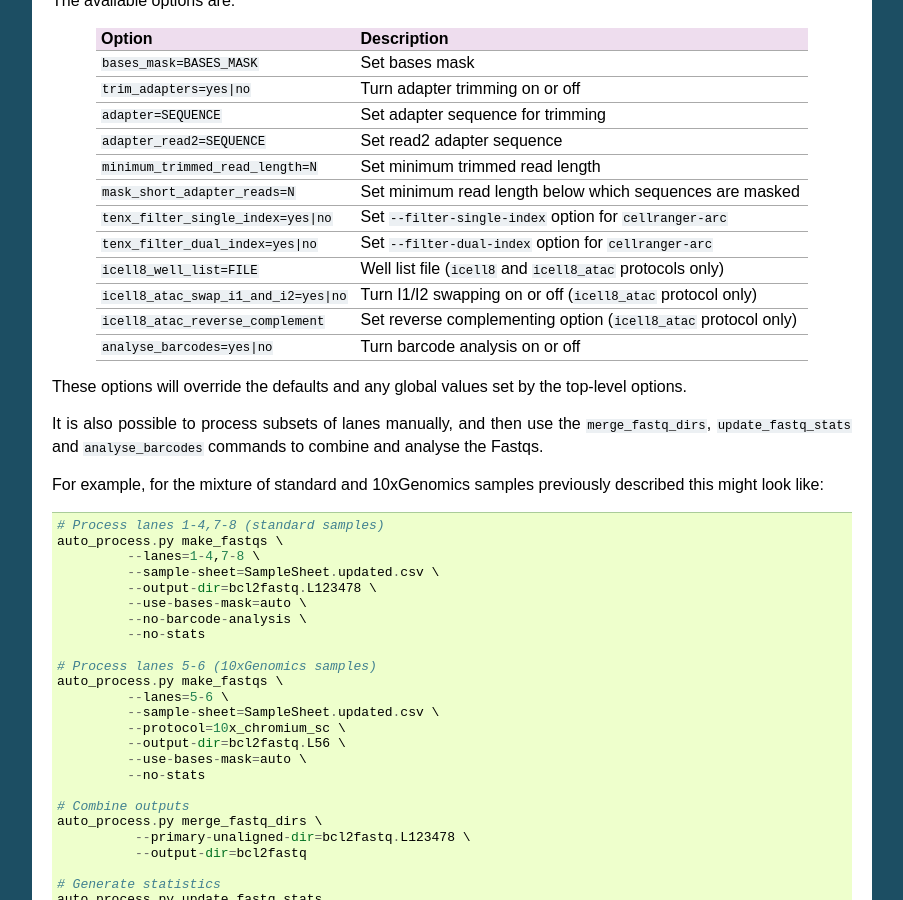
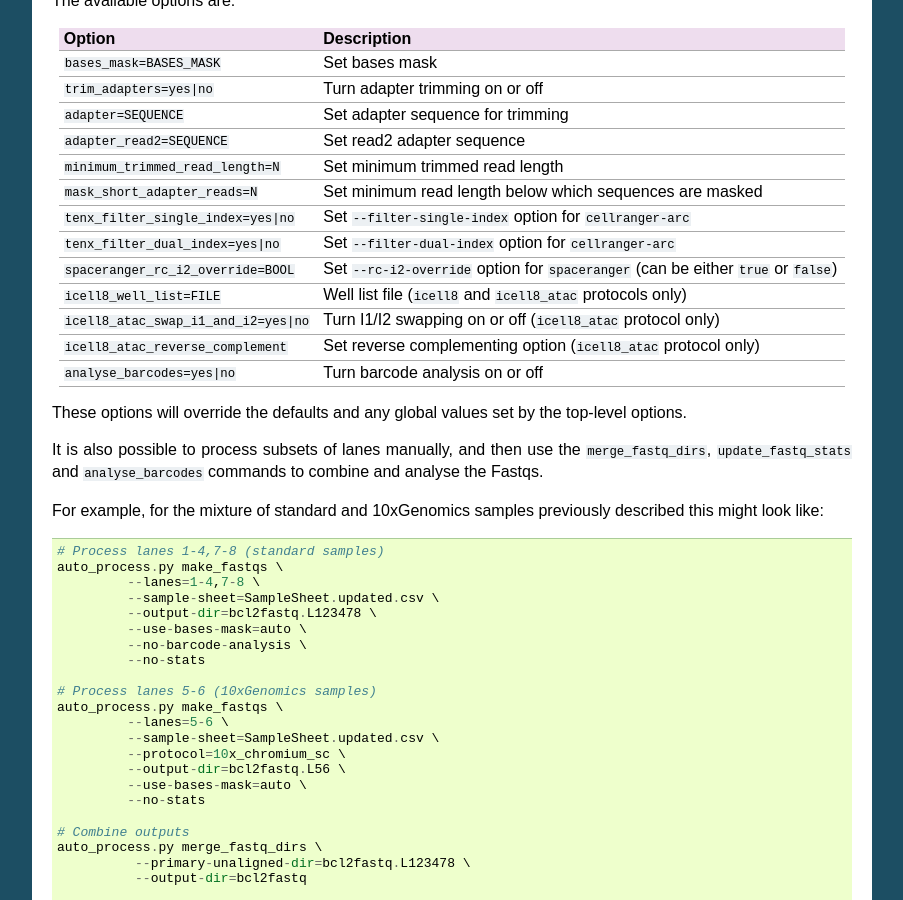
Before and after one commit to fls-bioinformatics-core/auto_process_ngs, a Sphinx documentation site: the page built from docs/source/using/make_fastqs.rst, in a window 1280 px wide and 900 px high, scrolled down 7942 px. Shown: the whole window, without its empty margins (198-1101 px from the left). Built offline with Sphinx 7.4.7, drawn with Linux system fonts in a browser that asks for light colours.

Commit message:
Update 'make_fastqs' documentation with --rc-i2-override option.

```diff
--- a/docs/source/using/make_fastqs.rst
+++ b/docs/source/using/make_fastqs.rst
@@ -590,6 +590,9 @@ Option                                Description
                                       option for ``cellranger-arc``
 ``tenx_filter_dual_index=yes|no``     Set ``--filter-dual-index``
                                       option for ``cellranger-arc``
+``spaceranger_rc_i2_override=BOOL``   Set ``--rc-i2-override`` option
+                                      for ``spaceranger`` (can be
+                                      either ``true`` or ``false``)
 ``icell8_well_list=FILE``             Well list file (``icell8`` and
                                       ``icell8_atac`` protocols only)
 ``icell8_atac_swap_i1_and_i2=yes|no`` Turn I1/I2 swapping on or off
```
